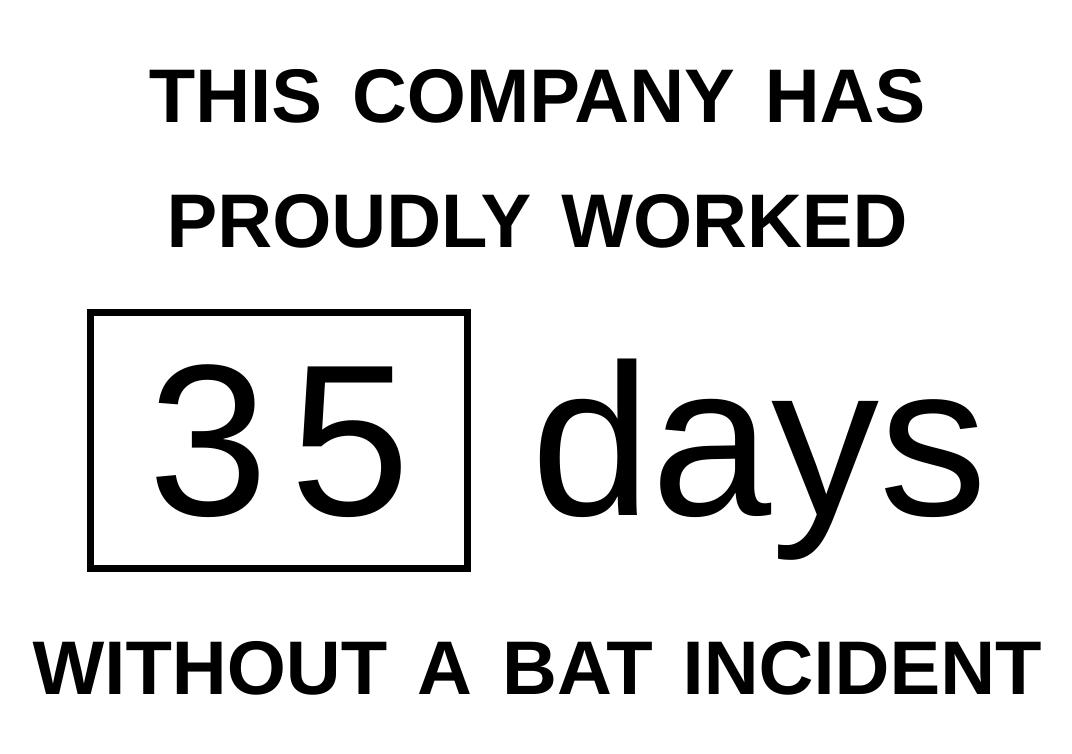
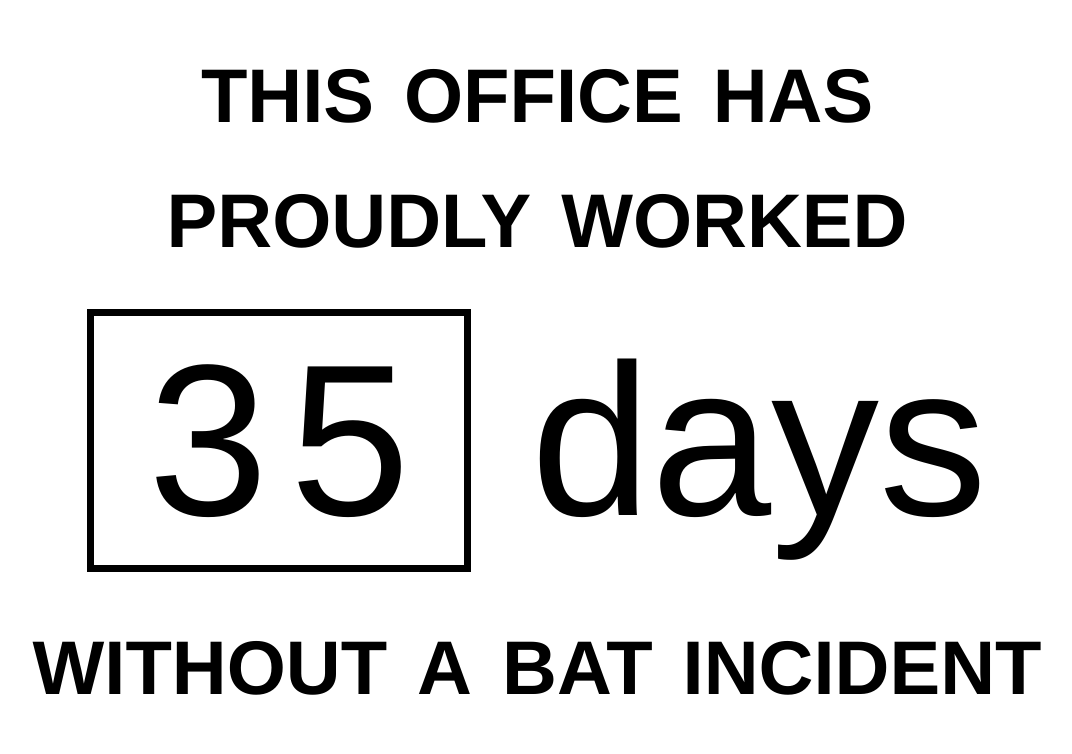
Before and after one commit to doogiecode/days-since-bat-incident, a plain HTML site: page index.html in a window 1280 px wide. Shown: the top 754 px of the page, without its empty margins (103-1175 px from the left). Drawn offline with Linux system fonts and the light colour scheme.

Commit message:
Wording change

```diff
--- a/index.html
+++ b/index.html
@@ -33,7 +33,7 @@
     </script>
 
     <div id="allContent">
-      <div id="preText" class="text">This company has<br> proudly worked</div>
+      <div id="preText" class="text">This office has<br> proudly worked</div>
         <div id="figure">
           <div id="number">
 
```
